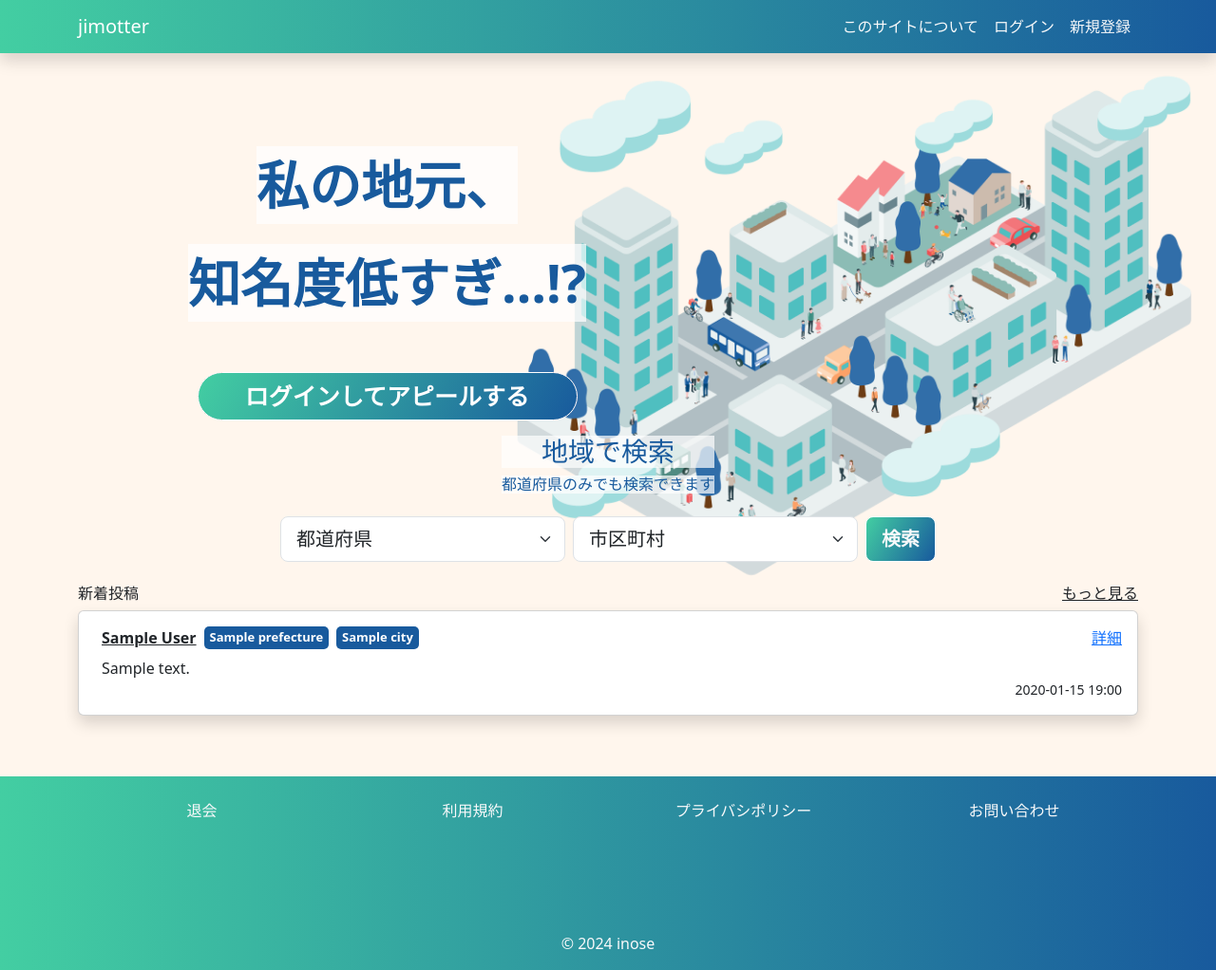
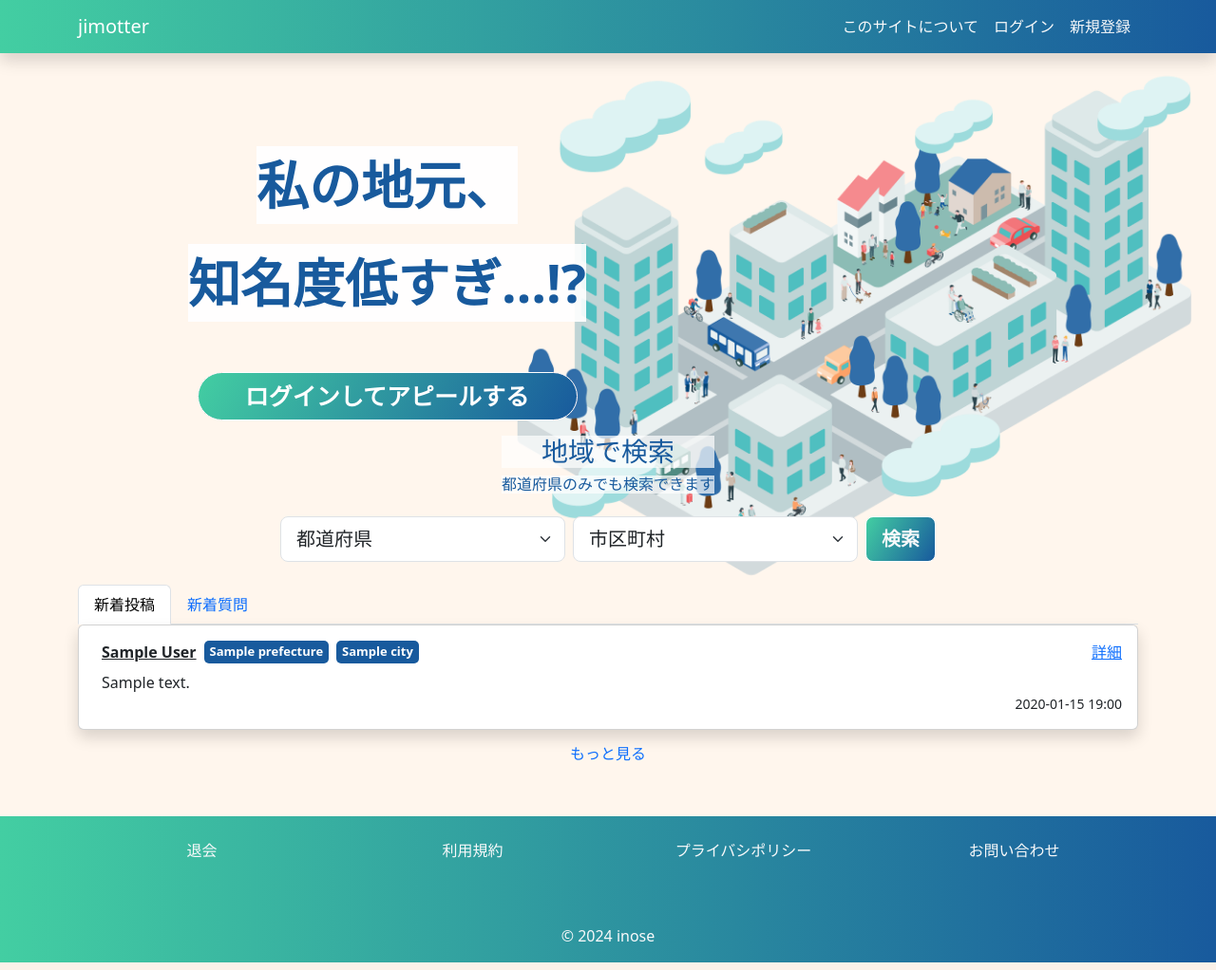
Before and after one commit to inoserisa/jimotter, a Rails app: page / in a window 1280 px wide. Shown: the whole page at 95% size. Run offline with Rails 7, Linux system fonts and the light colour scheme; tables that the repository leaves empty hold one stand-in row (values such as "Sample post"); style sheets or scripts are compiled from the project's sources; parts of the project's set-up code (start-up, migrations or seed data) failed here and were passed over; some libraries are stand-ins or nearby versions.

Commit message:
タブ実装

```diff
--- a/app/assets/stylesheets/custom.scss
+++ b/app/assets/stylesheets/custom.scss
@@ -56,7 +62,7 @@ body {
 }
 
 .footer-list {
-  margin-bottom: 60px;
+  margin-bottom: 10px;
 }
 
 .area-box {
--- a/app/controllers/questions_controller.rb
+++ b/app/controllers/questions_controller.rb
@@ -1,4 +1,8 @@
 class QuestionsController < ApplicationController
+  def index
+    @questions = Question.all.includes(:user).order(created_at: :desc).page(params[:page]).per(10)
+  end
+
   def new
     @question = Question.new
   end
--- a/app/controllers/static_pages_controller.rb
+++ b/app/controllers/static_pages_controller.rb
@@ -2,5 +2,6 @@ class StaticPagesController < ApplicationController
   def top
     @q = Post.ransack(params[:q])
     @posts = @q.result(distinct: true).includes(:user, :prefecture, :city).order(created_at: :desc)
+    @questions = Question.all.includes(:user).order(created_at: :desc)
   end
 end
--- a/app/controllers/users_controller.rb
+++ b/app/controllers/users_controller.rb
@@ -2,5 +2,6 @@ class UsersController < ApplicationController
   def show
     @user = User.find(params[:id])
     @posts = @user.posts.order(created_at: :desc)
+    @questions = @user.questions.order(created_at: :desc).page(params[:page]).per(3)
   end
 end
--- a/app/views/answers/_form.html.erb
+++ b/app/views/answers/_form.html.erb
@@ -14,7 +14,7 @@
         <%= f.text_area :content, class: 'form-control', rows:3 %>
       </div>
       <div class="d-flex justify-content-center">
-        <%= f.submit "回答", class: "btn postcreate-button mt-3 mb-5 text-light w-50" %>
+        <%= f.submit "回答", class: "btn btn-primary postcreate-button mt-3 mb-5 w-100" %>
       </div>
     </div>
   <% end %>
--- a/app/views/comments/_form.html.erb
+++ b/app/views/comments/_form.html.erb
@@ -3,6 +3,6 @@
   <%= form_with model: comment, url: post_comments_path(post), local: true do |f| %>
     <%= render 'shared/error_messages', object: f.object %>
     <%= f.text_area :comment_content, class: 'form-control mb-3',row: 10 %>
-    <%= f.submit "送信", class: 'btn btn-primary mb-3' %>
+    <%= f.submit "送信", class: 'btn btn-primary comment-button w-100 mb-3' %>
   <% end %>
 </div>
--- /dev/null
+++ b/app/views/questions/index.html.erb
@@ -0,0 +1,4 @@
+<%= render 'question' %>
+<div class="d-flex justify-content-center">
+  <%= paginate @questions, theme: 'bootstrap-5' %>
+</div>
--- a/app/views/static_pages/top.html.erb
+++ b/app/views/static_pages/top.html.erb
@@ -1,4 +1,4 @@
-<div class="container d-flex flex-column align-items-center justify-content-center" style="min-height: 10vh;">
+<div class="container d-flex flex-column justify-content-center" style="min-height: 10vh;">
   <div class="row">
     <div class="jumbotron jumbotron-fluid col-12">
       <div class="col-lg-7 col-md-7">
@@ -33,12 +33,17 @@
     </div>
 
     <div class="col-sm-12">
-      <div class="d-flex">
-        <h6>新着投稿</h6>
-        <%= link_to posts_path, class: "ms-auto link-dark", data: { turbo: false } do %>
-          <h6>もっと見る</h6>
-        <% end %>
-      </div>
+      <ul class="nav nav-tabs" id="myTab" role="tablist">
+        <li class="nav-item" role="presentation">
+          <a class="nav-link active" id="post-tab" data-bs-toggle="tab" href="#post" role="tab" aria-controls="post" aria-selected="true">新着投稿</a>
+        </li>
+        <li class="nav-item" role="presentation">
+          <a class="nav-link" id="question-tab" data-bs-toggle="tab" href="#question" role="tab" aria-controls="question" aria-selected="false">新着質問</a>
+        </li>
+      </ul>
+
+      <div class="tab-content" id="myTabContent">
+        <div class="tab-pane fade show active" id="post" role="tabpanel" aria-labelledby="post-tab">
           <% @posts.each do |post| %>
             <div class="card mb-3 text-decoration-none shadow fadeUp">
               <div class="card-body ps-4">
@@ -53,6 +58,28 @@
               </div>
             </div>
           <% end %>
+          <%= link_to posts_path, class: "text-center ms-auto text-decoration-none", data: { turbo: false } do %>
+            <h6 class="fadeUp">もっと見る</h6>
+          <% end %>
+        </div>
+        <div class="tab-pane fade" id="question" role="tabpanel" aria-labelledby="question-tab">
+          <% @questions.each do |question| %>
+            <div class="card mb-3 text-decoration-none shadow fadeUp">
+              <div class="card-body ps-4">
+                <div class="d-flex mb-2">
+                  <%= link_to question.user.name, user_path(question.user), class: "link-dark name-link ms-2" %>
+                  <div class="ms-auto"><%= link_to "詳細", question_path(question.id), data: { turbo: false } %></div>
+                </div>
+                <p class="mb-0"><%= question.content %></p>
+                <small class="mb-0 d-flex flex-row-reverse"><%= l question.created_at %></small>
+              </div>
+            </div>
+          <% end %>
+          <%= link_to questions_path, class: "text-center ms-auto text-decoration-none", data: { turbo: false } do %>
+            <h6 class="fadeUp">もっと見る</h6>
+          <% end %>
         </div>
       </div>
     </div>
+  </div>
+</div>
```
Also changed, not shown: other parts of app/assets/stylesheets/custom.scss (+22 -26 lines), app/views/questions/_question.html.erb (added, +18 -0 lines), app/views/users/show.html.erb (+35 -3 lines). Lines whose indentation alone changed are shown as unchanged.
